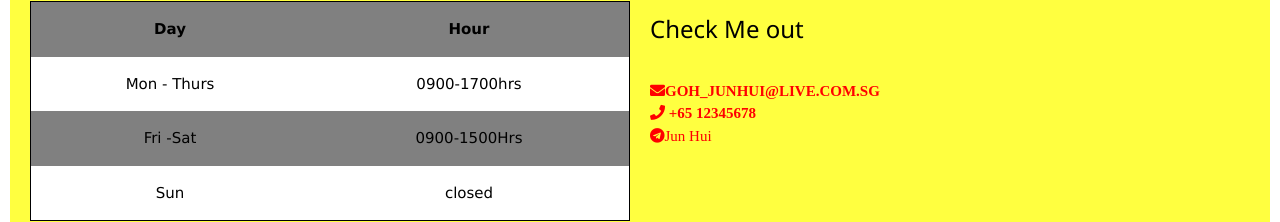
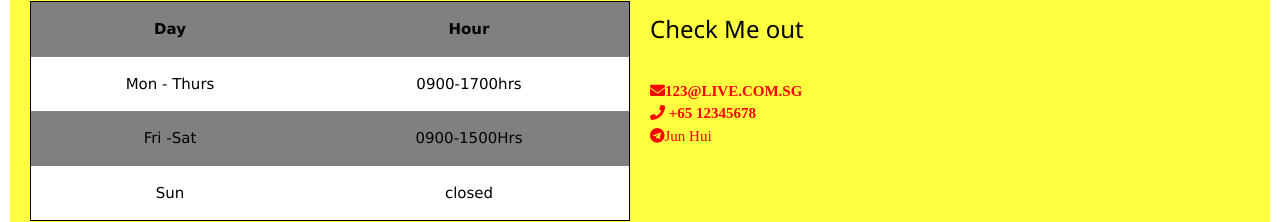
Before and after one commit to JunHuiGoh/HTML5_082018, a plain HTML site: page index.html in a window 1280 px wide. Shown: the part 453-675 px from the top of the page. Drawn offline with nearby package versions, Linux system fonts and the light colour scheme.

Commit message:
Update index.html

```diff
--- a/index.html
+++ b/index.html
@@ -106,7 +106,7 @@
             <br>
             <div class="w3-comtainer w3-pannel">
                 <a href="#">
-                    <i class="fas fa-envelope">GOH_JUNHUI@LIVE.COM.SG</i>
+                    <i class="fas fa-envelope">123@LIVE.COM.SG</i>
                 </a>
 
             </div>
```
